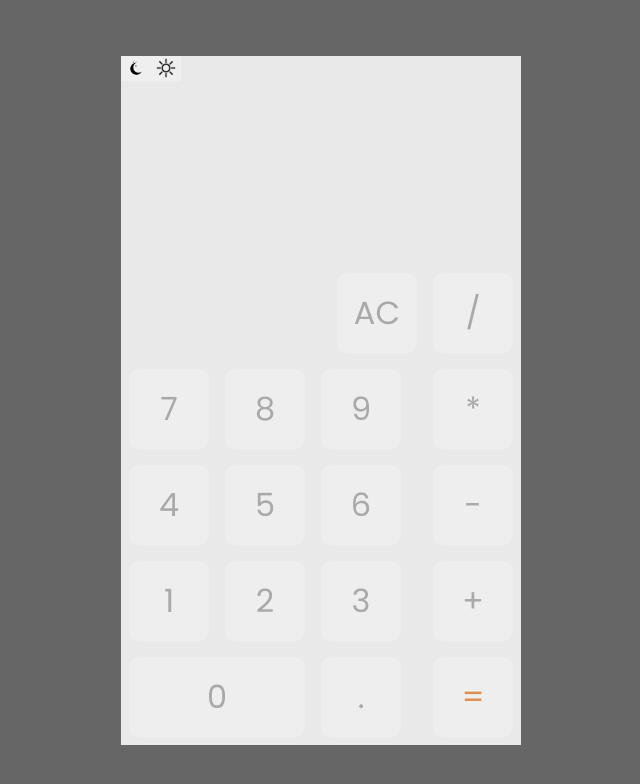
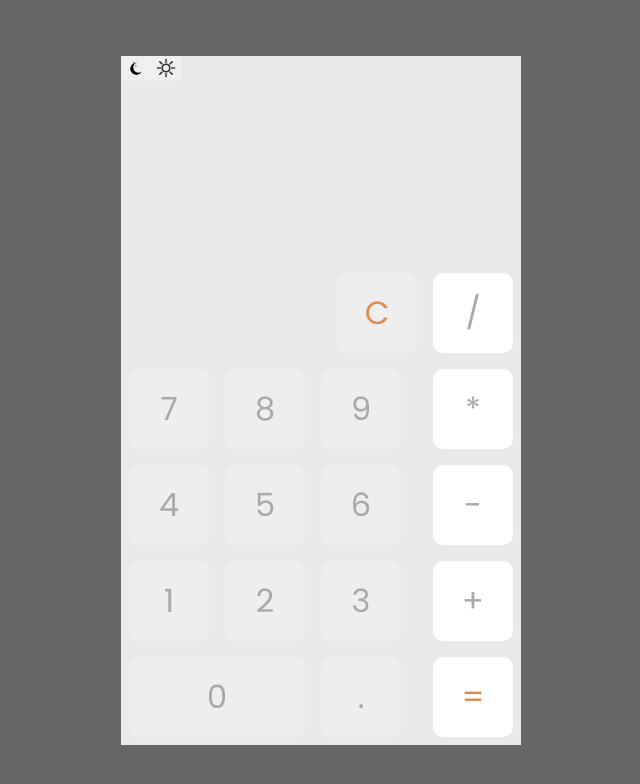
Before and after one commit to MatheusFellipi/calculatora-Reactjs, a React (Create React App) app: page / in a window 1280 px wide. Shown: the top 784 px of the page, without its empty margins (319-959 px from the left). Built offline with nearby package versions, Linux system fonts and the light colour scheme.

Commit message:
Trocando as arrow function.

```diff
--- a/src/page/Landing/index.tsx
+++ b/src/page/Landing/index.tsx
@@ -37,18 +37,18 @@ export default function Index() {
     }
   }
 
-  const handleCalculator = () => {
+  function handleCalculator() {
     if (input === "" || operator.includes(input[input.length - 1])) {
       return input;
     } else {
       setResult(math.evaluate(input));
     }
-  };
+  }
 
-  const handleLimpar = () => {
+  function handleLimpar() {
     setInput("");
     setResult("");
-  };
+  }
 
   return (
     <Container>
@@ -70,16 +70,17 @@ export default function Index() {
           </button>
         </GroupButtonTheme>
 
-        <Display>
+        <Display results={result}>
           <p>{input}</p>
           {result !== "" ? <p className="result">{result}</p> : ""}
         </Display>
 
         <ButtonsContainer>
           <section className="buttons">
-            <Buttons name="AC" type="button" handleClick={handleLimpar} />
+            <Buttons name="C" type="button" handleClick={handleLimpar} />
 
             <Buttons
+              operator={true}
               color="#fff"
               type="button"
               name="/"
@@ -101,6 +102,7 @@ export default function Index() {
             </div>
             <div className="operator-number">
               <Buttons
+                operator={true}
                 color="#fff"
                 name="*"
                 type="button"
@@ -108,19 +110,26 @@ export default function Index() {
               />
 
               <Buttons
+                operator={true}
                 color="#fff"
                 name="-"
                 type="button"
                 handleClick={() => handleOperator("-")}
               />
               <Buttons
+                operator={true}
                 color="#fff"
                 name="+"
                 type="button"
                 handleClick={() => handleOperator("+")}
               />
 
-              <Buttons name="=" type="button" handleClick={handleCalculator} />
+              <Buttons
+                operator={true}
+                name="="
+                type="button"
+                handleClick={handleCalculator}
+              />
             </div>
           </section>
         </ButtonsContainer>
```
